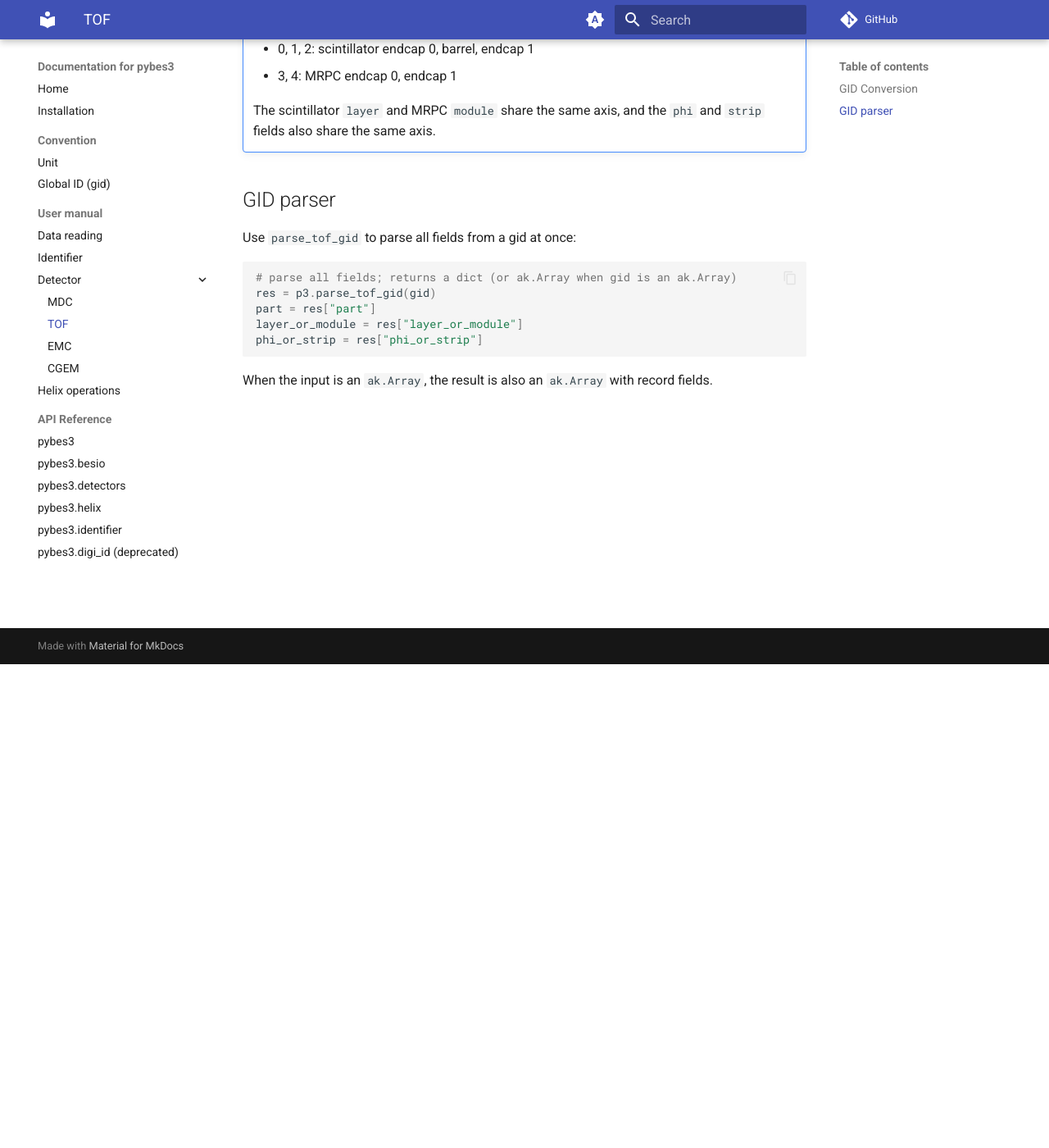
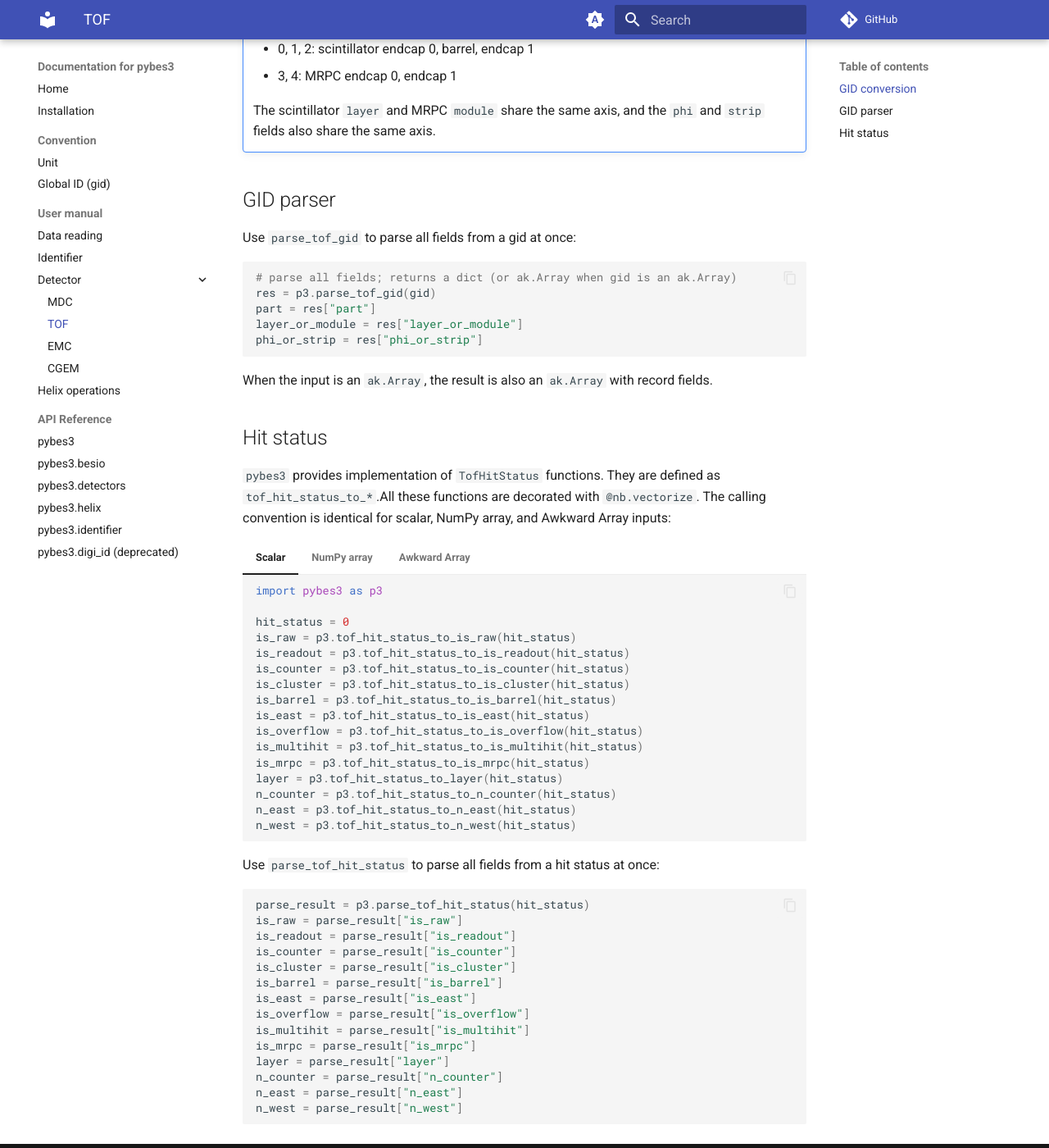
Before and after one commit to mrzimu/pybes3, an MkDocs documentation site: the page built from docs/user-manual/detector/tof.md, in a window 1280 px wide and 1400 px high, scrolled down 590 px. Shown: the whole window at 82% size. Built offline with MkDocs 1.6.1 and Material for MkDocs 9.7.7, drawn with Linux system fonts in a browser that asks for light colours; comment, search, counter and statistics services are not loaded; some of the changed text lies outside the part shown.

Commit message:
fix: standardize GID conversion section headers and enhance TOF hit status functions

````diff
--- a/docs/user-manual/detector/tof.md
+++ b/docs/user-manual/detector/tof.md
@@ -1,6 +1,6 @@
 # TOF
 
-## GID Conversion
+## GID conversion
 
 All `tof_gid_to_*` and `get_tof_gid` are decorated with `@nb.vectorize`.
 The calling convention is identical for scalar, NumPy array, and Awkward Array inputs:
@@ -67,3 +67,91 @@ phi_or_strip = res["phi_or_strip"]
 ```
 
 When the input is an `ak.Array`, the result is also an `ak.Array` with record fields.
+
+## Hit status
+
+`pybes3` provides implementation of `TofHitStatus` functions. They are defined as `tof_hit_status_to_*`.All these functions are decorated with `@nb.vectorize`. The calling convention is identical for scalar, NumPy array, and Awkward Array inputs:
+
+=== "Scalar"
+
+    ```python
+    import pybes3 as p3
+
+    hit_status = 0
+    is_raw = p3.tof_hit_status_to_is_raw(hit_status)
+    is_readout = p3.tof_hit_status_to_is_readout(hit_status)
+    is_counter = p3.tof_hit_status_to_is_counter(hit_status)
+    is_cluster = p3.tof_hit_status_to_is_cluster(hit_status)
+    is_barrel = p3.tof_hit_status_to_is_barrel(hit_status)
+    is_east = p3.tof_hit_status_to_is_east(hit_status)
+    is_overflow = p3.tof_hit_status_to_is_overflow(hit_status)
+    is_multihit = p3.tof_hit_status_to_is_multihit(hit_status)
+    is_mrpc = p3.tof_hit_status_to_is_mrpc(hit_status)
+    layer = p3.tof_hit_status_to_layer(hit_status)
+    n_counter = p3.tof_hit_status_to_n_counter(hit_status)
+    n_east = p3.tof_hit_status_to_n_east(hit_status)
+    n_west = p3.tof_hit_status_to_n_west(hit_status)
+    ```
+
+=== "NumPy array"
+
+    ```python
+    import numpy as np
+    import pybes3 as p3
+
+    hit_status = np.array([0, 1, 256])
+    is_raw = p3.tof_hit_status_to_is_raw(hit_status)
+    is_readout = p3.tof_hit_status_to_is_readout(hit_status)
+    is_counter = p3.tof_hit_status_to_is_counter(hit_status)
+    is_cluster = p3.tof_hit_status_to_is_cluster(hit_status)
+    is_barrel = p3.tof_hit_status_to_is_barrel(hit_status)
+    is_east = p3.tof_hit_status_to_is_east(hit_status)
+    is_overflow = p3.tof_hit_status_to_is_overflow(hit_status)
+    is_multihit = p3.tof_hit_status_to_is_multihit(hit_status)
+    is_mrpc = p3.tof_hit_status_to_is_mrpc(hit_status)
+    layer = p3.tof_hit_status_to_layer(hit_status)
+    n_counter = p3.tof_hit_status_to_n_counter(hit_status)
+    n_east = p3.tof_hit_status_to_n_east(hit_status)
+    n_west = p3.tof_hit_status_to_n_west(hit_status)
+    ```
+
+=== "Awkward Array"
+
+    ```python
+    import awkward as ak
+    import pybes3 as p3
+
+    hit_status = ak.Array([[0, 1], [256]])
+    is_raw = p3.tof_hit_status_to_is_raw(hit_status)
+    is_readout = p3.tof_hit_status_to_is_readout(hit_status)
+    is_counter = p3.tof_hit_status_to_is_counter(hit_status)
+    is_cluster = p3.tof_hit_status_to_is_cluster(hit_status)
+    is_barrel = p3.tof_hit_status_to_is_barrel(hit_status)
+    is_east = p3.tof_hit_status_to_is_east(hit_status)
+    is_overflow = p3.tof_hit_status_to_is_overflow(hit_status)
+    is_multihit = p3.tof_hit_status_to_is_multihit(hit_status)
+    is_mrpc = p3.tof_hit_status_to_is_mrpc(hit_status)
+    layer = p3.tof_hit_status_to_layer(hit_status)
+    n_counter = p3.tof_hit_status_to_n_counter(hit_status)
+    n_east = p3.tof_hit_status_to_n_east(hit_status)
+    n_west = p3.tof_hit_status_to_n_west(hit_status)
+    ```
+
+Use `parse_tof_hit_status` to parse all fields from a hit status at once:
+
+```python
+parse_result = p3.parse_tof_hit_status(hit_status)
+is_raw = parse_result["is_raw"]
+is_readout = parse_result["is_readout"]
+is_counter = parse_result["is_counter"]
+is_cluster = parse_result["is_cluster"]
+is_barrel = parse_result["is_barrel"]
+is_east = parse_result["is_east"]
+is_overflow = parse_result["is_overflow"]
+is_multihit = parse_result["is_multihit"]
+is_mrpc = parse_result["is_mrpc"]
+layer = parse_result["layer"]
+n_counter = parse_result["n_counter"]
+n_east = parse_result["n_east"]
+n_west = parse_result["n_west"]
+```
````
Also changed, not shown: docs/user-manual/detector/cgem.md (+1 -1 lines), docs/user-manual/detector/emc.md (+1 -1 lines), docs/user-manual/detector/mdc.md (+1 -1 lines), 2 other files.
